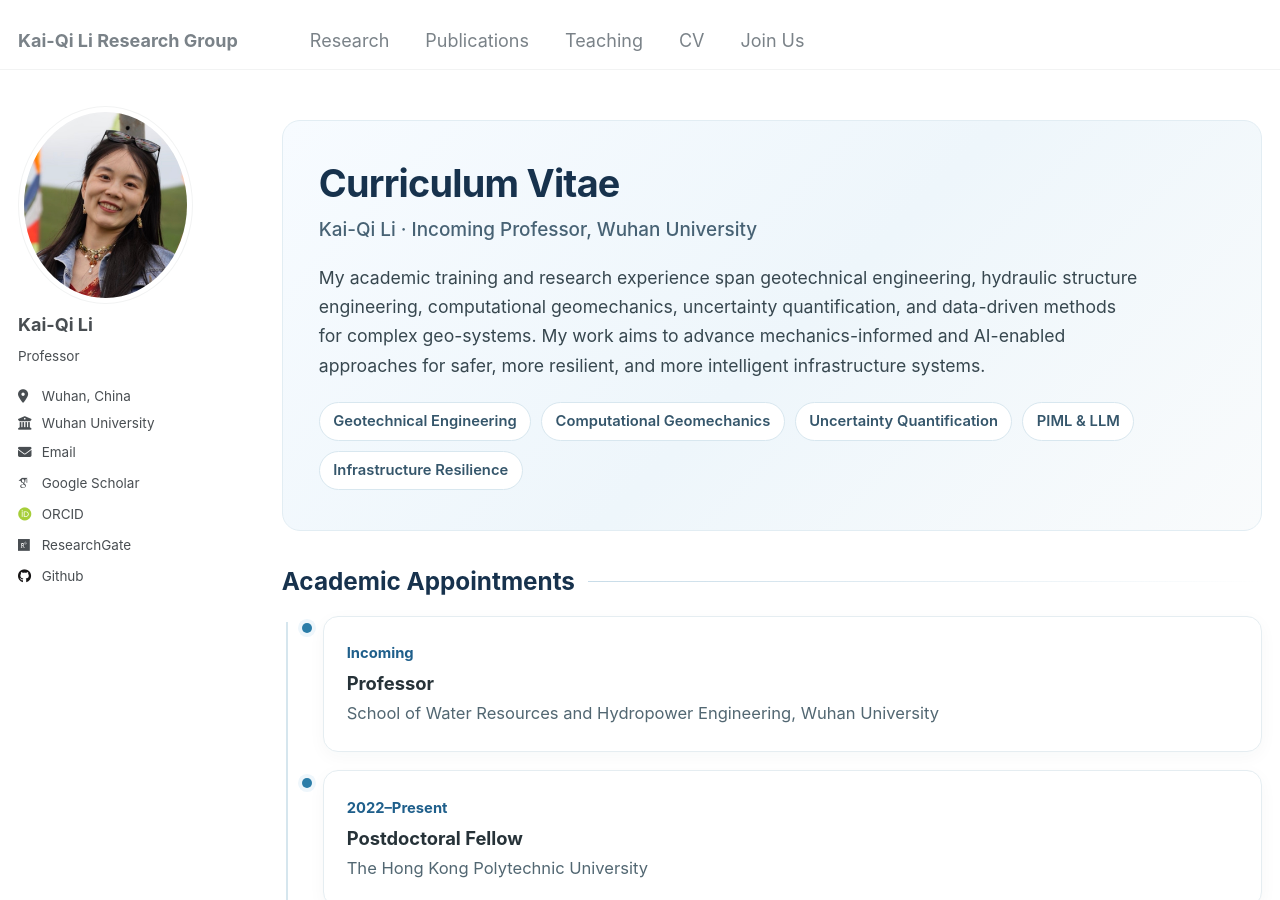
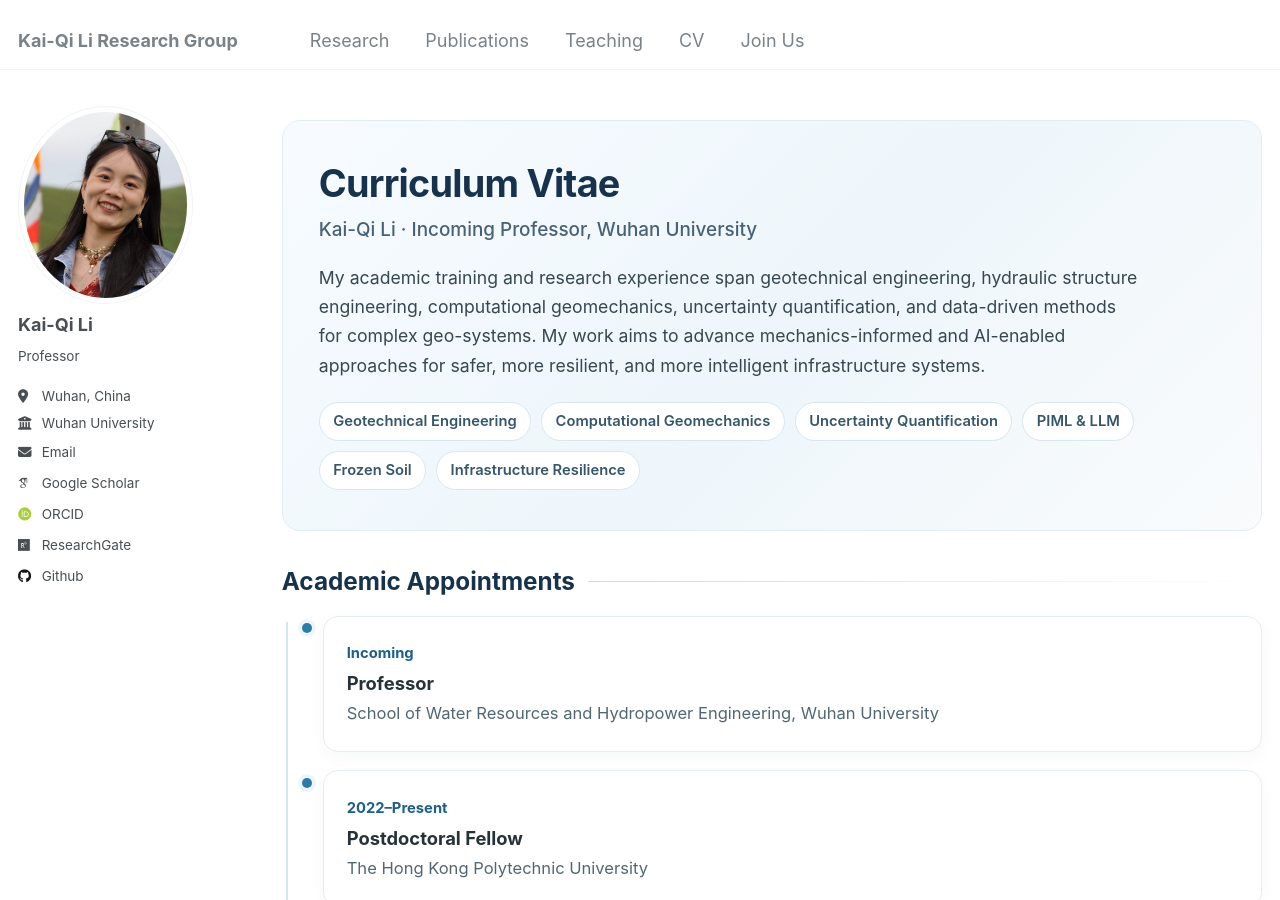
Before and after one commit to kqceeli/kqceeli.github.io, a Jekyll site: the page built from _pages/cv.md, in a window 1280 px wide and 900 px high. Built offline with Jekyll 4.4.1, drawn with Linux system fonts in a browser that asks for light colours; some web fonts are replaced.

Commit message:
Update cv.md

```diff
--- a/_pages/cv.md
+++ b/_pages/cv.md
@@ -351,6 +351,7 @@ redirect_from:
       <span class="cv-tag">Computational Geomechanics</span>
       <span class="cv-tag">Uncertainty Quantification</span>
       <span class="cv-tag">PIML & LLM</span>
+      <span class="cv-tag">Frozen Soil</span>
       <span class="cv-tag">Infrastructure Resilience</span>
     </div>
   </section>
```
